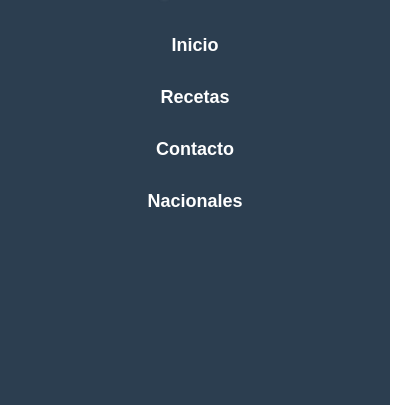
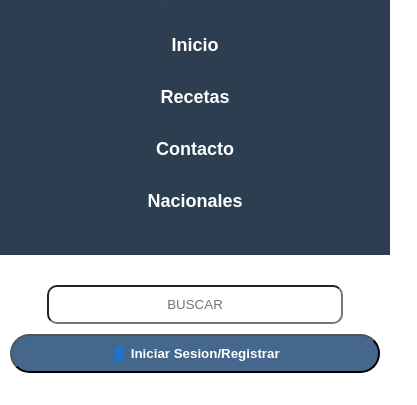
Before and after one commit to mis-recetas/recetass1, a plain HTML site: page index.html in a window 390 px wide. Shown: the part 231-636 px from the top of the page, 417 px wide, since content can reach past the window. Drawn offline with Linux system fonts and the light colour scheme.

Commit message:
Add files via upload

```diff
--- a/color.css
+++ b/color.css
@@ -307,8 +307,11 @@ body {
 
   .sidebar {
     width: 100%;
+    height: auto; /* <-- Cambiá esto */
+    position: static; /* <-- Agregá esto para que no sea sticky en móvil */
+    margin-bottom: 20px;
     border-radius: 0;
-    margin-bottom: 20px;
+    overflow-y: visible; /* <-- Así no aparece scroll innecesario */
   }
 
   .main-content {
@@ -321,8 +324,11 @@ body {
   }
 
   .search {
-    width: 100%;
-    margin-bottom: 10px;
+    width: 80%;
+    margin: 0 auto 10px auto;
+    display: block;
+    border-radius: 10px;
+    text-align: center;
   }
 
   .categorias {
```
